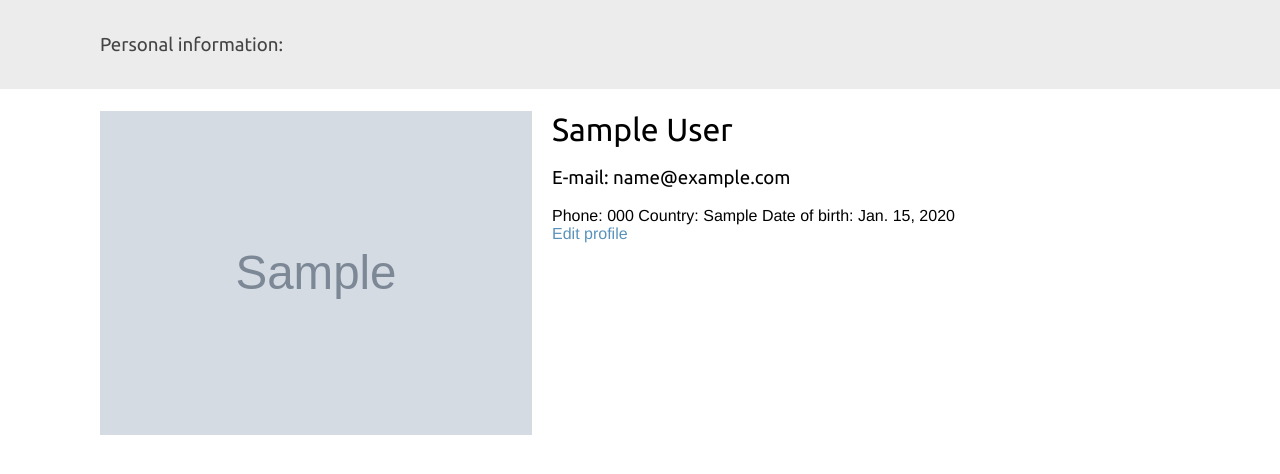
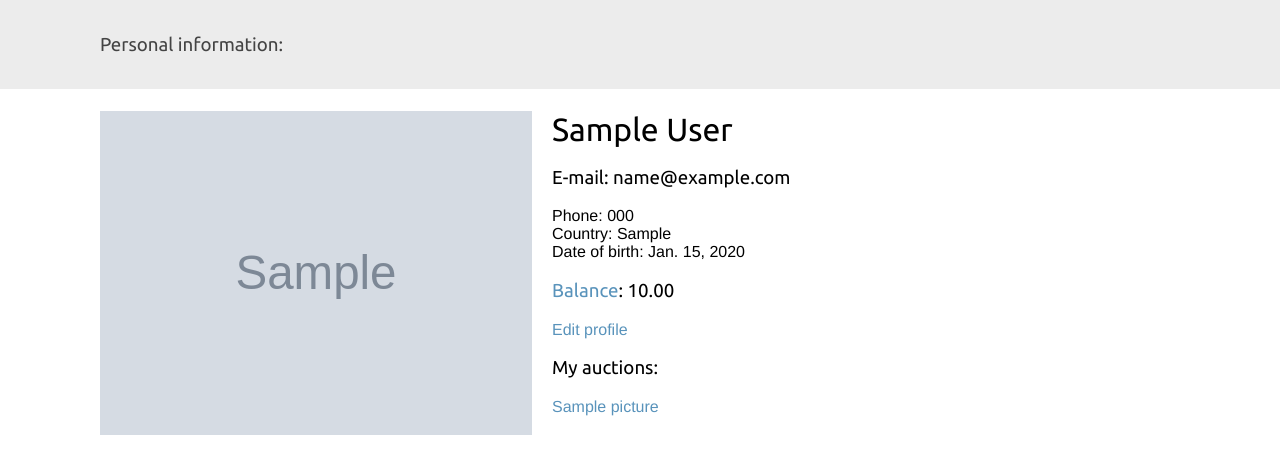
Before and after one commit to kislN/WebApplication, a Django app: page /auction/user/1/ in a window 1280 px wide. Shown: the part 119-593 px from the top of the page. Run offline with Django 3.2, Linux system fonts and the light colour scheme; a user stored in the database is signed in; tables that the repository leaves empty hold one stand-in row (values such as "Sample post"); grey boxes marked "Sample" are stand-in pictures.

Commit message:
added list of auctions into profile

```diff
--- a/auction/templates/auction/profile.html
+++ b/auction/templates/auction/profile.html
@@ -13,23 +13,39 @@
 
         {% if profile.cellphone %}
             Phone: {{ profile.cellphone }}
+            <br/>
         {% endif %}
 
         {% if profile.country %}
             Country: {{ profile.country }}
+            <br/>
         {% endif %}
 
         {% if profile.date_of_birth %}
             Date of birth: {{ profile.date_of_birth }}
+            <br/>
         {% endif %}
 
-        <br/>
         {% if request.user.is_authenticated %}
             {% if request.user.id == user.id %}
-                <a href="{% url 'edit_user'%}"> Edit profile <a/>
+                <h3><a href=".">Balance</a>: {{ profile.balance }}</h3>
+                <a href="{% url 'edit_user'%}"> Edit profile </a>
                 <br />
+                    {% if winning_auctions.exists %}
+                        <h3>You are last buyer of the following auctions:</h3>
+
+                        {% for auction in winning_auctions %}
+                            <a href="{% url 'auction_by_id' auction.id %}">{{ auction.picture.title }}</a>
+                        {% endfor %}
+
+                    {% endif %}
             {% endif%}
         {% endif %}
+
+        <h3>My auctions: </h3>
+        {% for auction in own_auctions %}
+            <a href="{% url 'auction_by_id' auction.id %}">{{ auction.picture.title }}</a>
+        {% endfor %}
 
     </div>
 
--- a/auction/views.py
+++ b/auction/views.py
@@ -112,10 +112,12 @@ def watch_auction(request, auction_id):
 def profile(request, user_id):
     user = get_object_or_404(User, pk=user_id)
     profile = Profile.objects.filter(user_id=user_id).first()
-    auctions = Auction.objects.order_by('time_starting')
+    own_auctions = Auction.objects.filter(seller_id=user_id)
+    winning_auctions = Auction.objects.filter(buyer_id=user_id).exclude(seller_id=user_id)
     if profile is None:
         profile = Profile.objects.create(user_id=user_id, balance=0)
-    return render(request, 'auction/profile.html', {'user': user, 'profile': profile, 'auctions': auctions})
+    return render(request, 'auction/profile.html', {'user': user, 'profile': profile, 'own_auctions': own_auctions,
+                                                    'winning_auctions': winning_auctions})
 
 
 @login_required
@@ -127,9 +129,10 @@ def edit_profile(request):
             user_form.save()
             profile_form.save()
             photo = profile_form.cleaned_data['photo']
-            profile = Profile.objects.get(user_id=request.user.id)
-            profile.photo = photo
-            profile.save()
+            if photo is not None:
+                profile = Profile.objects.get(user_id=request.user.id)
+                profile.photo = photo
+                profile.save()
             return redirect(reverse('user_by_id', kwargs={'user_id': request.user.id}))
         return render(request,
                       'auction/edit_profile.html',
```
Also changed, not shown: auction/templates/auction/watch_auction.html (+4 -3 lines).
